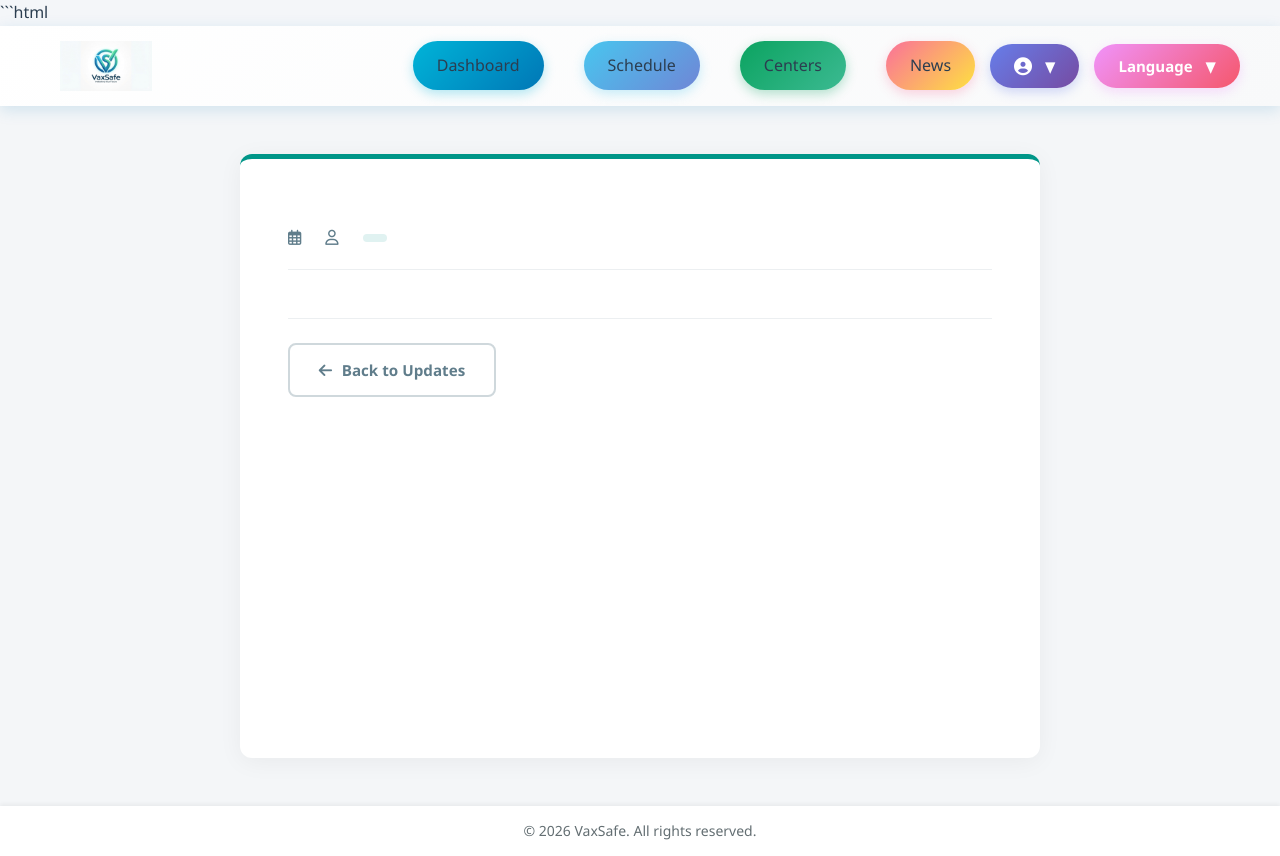
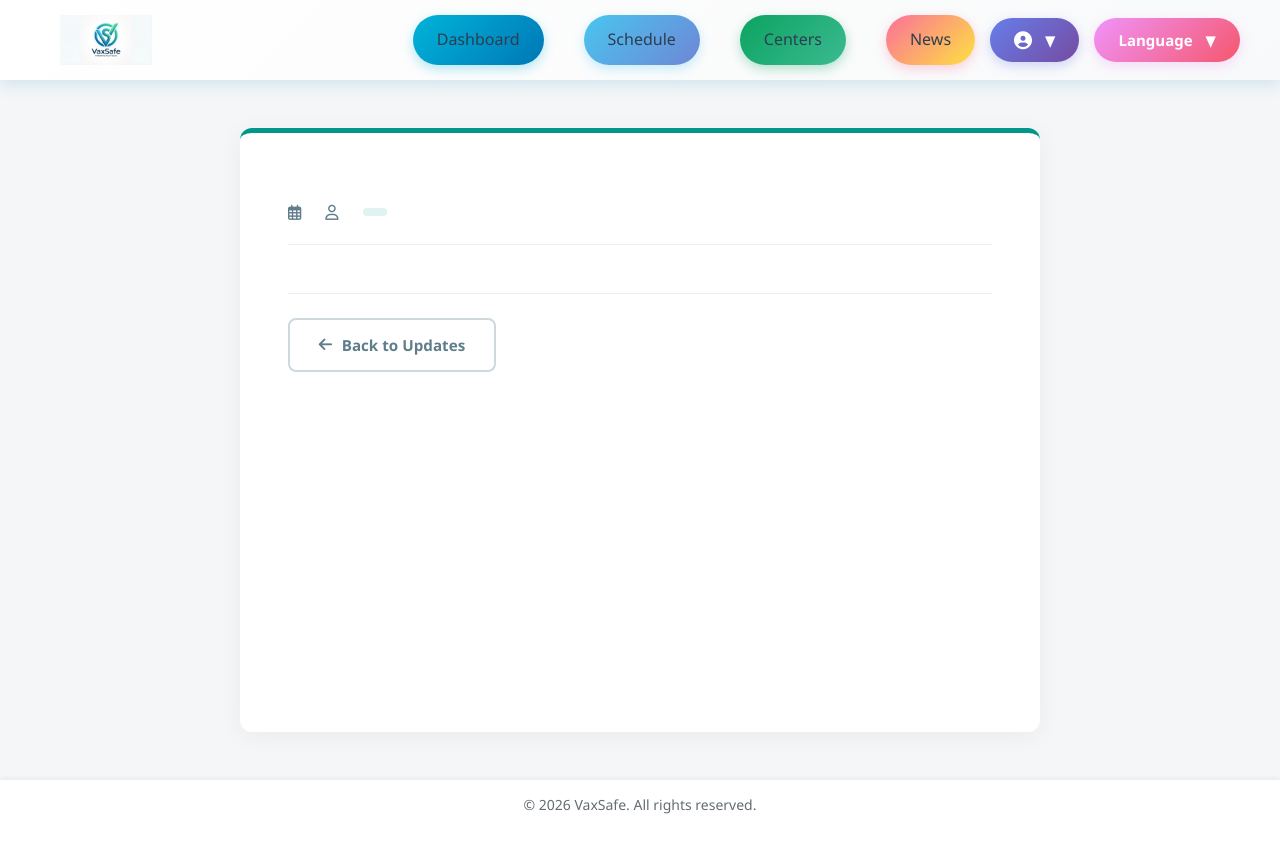
Before and after one commit to 61-shahrin/VaxSafe, a Django app: template templates/htmlpages/vaccine_updates_detail.html in a window 1280 px wide. After the commit the page ends 814 px from the top, so only its background shows below. Run offline with Django 5.2, Linux system fonts and the light colour scheme; the template is opened without the code that fills it, so the values that code supplies are empty; parts of the project's set-up code (start-up, migrations or seed data) failed here and were passed over.

Commit message:
Update vaccine_updates_detail.html

````diff
--- a/templates/htmlpages/vaccine_updates_detail.html
+++ b/templates/htmlpages/vaccine_updates_detail.html
@@ -1,6 +1,6 @@
 
-```html
 {% extends 'base_log.html' %}
+{% block body_class %}page-vaccine_updates_detail{% endblock %}
 {% block title %}{{ update.title }} - VaxSafe{% endblock %}
 
 {% block content %}
@@ -187,7 +187,6 @@
 </style>
 {% endblock %}
 
-```
 <script>
 // ============================================================
 //  VaxSafe — Language Toggle  (English ↔ বাংলা)
````
